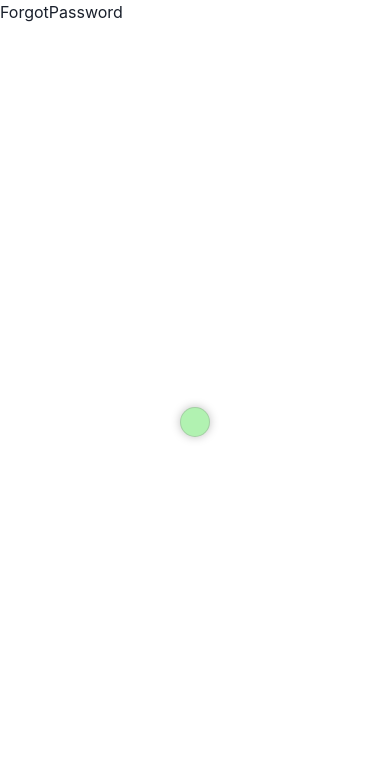
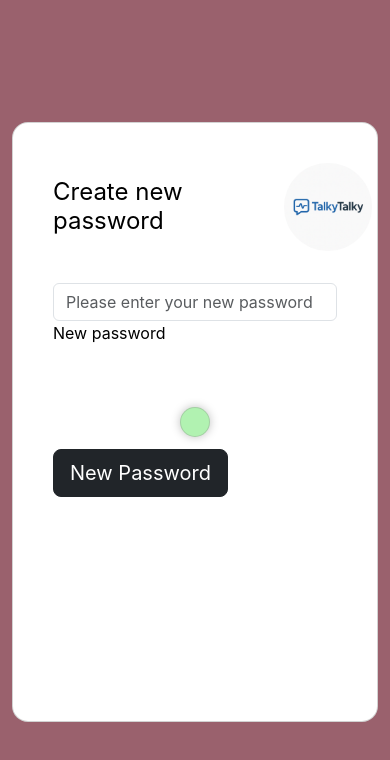
Before and after one commit to gauravmazumdar97/chat_application_with_socket, a React (Vite) app in the folder chat_app_frontend/: page /auth/forgot-password in a window 390 px wide. Shown: the top 760 px of the page. Built offline with nearby package versions, Linux system fonts and the light colour scheme.

Commit message:
Latest code for CHAT_APPLICATION

```diff
--- a/chat_app_frontend/package.json
+++ b/chat_app_frontend/package.json
@@ -18,6 +18,7 @@
     "@mui/icons-material": "^7.0.1",
     "@mui/material": "^7.0.1",
     "@react-spring/web": "^9.7.5",
+    "axios": "^1.8.4",
     "bootstrap": "^5.3.5",
     "dayjs": "^1.11.13",
     "framer-motion": "^12.6.3",
--- a/chat_app_frontend/src/component/AuthComponents/ForgetPassword/ForgotPassword.css
+++ b/chat_app_frontend/src/component/AuthComponents/ForgetPassword/ForgotPassword.css
@@ -0,0 +1,16 @@
+@keyframes zoomInOut {
+    0% {
+      transform: scale(1);
+    }
+    50% {
+      transform: scale(1.05); /* Slight zoom in */
+    }
+    100% {
+      transform: scale(1);
+    }
+  }
+
+  .zoom-animation {
+    animation: zoomInOut 3s infinite ease-in-out;
+    transition: transform 0.3s ease-in-out;
+  }
--- a/chat_app_frontend/src/component/AuthComponents/ForgetPassword/ForgotPassword.jsx
+++ b/chat_app_frontend/src/component/AuthComponents/ForgetPassword/ForgotPassword.jsx
@@ -1,9 +1,98 @@
-import React from 'react'
+import React, { useReducer, useState } from 'react';
+import { useNavigate, Link } from 'react-router-dom';
+import ChatApplogo from '../../../assets/ChatApplication_LOGO.png';
+import './ForgotPassword.css';
+
+
 
 function ForgotPassword() {
+
+  const initialState = {
+    new_password:  "",
+  }
+
+
+  const [form, dispatch] = useReducer(RenderFunction, initialState);
+
+  function RenderFunction(state, action){
+      const { type, payload } = action;
+
+      switch (type) {
+        case "new_password":
+          return { ...state, new_password: payload };
+
+        default:
+          return state;
+      }
+
+    }
+
+    function handleSubmit(e) {
+      e.preventDefault(); // Prevent page reload
+      console.log("This is the value in the FORM :-");
+      console.log(form);
+    }
+
   return (
-    <div>ForgotPassword</div>
-  )
+    <section className="vh-100" style={{ backgroundColor: '#9A616D' }}>
+      <div className="container py-5 h-100">
+        <div className="row d-flex justify-content-center align-items-center h-100">
+          <div className="col col-xl-8">
+            <div className="card" style={{ borderRadius: '1rem', height: '600px', overflow: 'hidden' }}>
+              <div className="row g-0">
+                <div className="col-md-6 col-lg-5 d-none d-md-block">
+                  {/* <img alt="login form" className="img-fluid"
+                    src="https://img.freepik.com/free-vector/two-hands-holding-phones-with-messages-speech-bubbles-people-chatting-through-mobile-app-flat-vector-illustration-communication-network-social-media-concept-banner-landing-web-page_74855-25390.jpg?semt=ais_hybrid&w=740"
+                    style={{ borderRadius: '1rem 0 0 1rem', marginTop: '8rem' }} /> */}
+                  <img
+                    alt="login form"
+                    className="img-fluid zoom-animation"
+                    src="https://img.freepik.com/free-vector/two-hands-holding-phones-with-messages-speech-bubbles-people-chatting-through-mobile-app-flat-vector-illustration-communication-network-social-media-concept-banner-landing-web-page_74855-25390.jpg?semt=ais_hybrid&w=740"
+                    style={{ borderRadius: '1rem 0 0 1rem', marginTop: '8rem' }} />
+                </div>
+
+                <div className="col-md-6 col-lg-7 d-flex align-items-center">
+                  <div className="card-body text-black">
+                    <form className='m-2' onSubmit={handleSubmit}>
+                      <div className="d-flex align-items-center">
+                        <i className="fas fa-cubes fa-2x me-3" style={{ color: '#ff6219' }}></i>
+                      </div>
+
+                      <h5 className="fw-normal mb-3 pb-3 d-flex justify-content-between align-items-center"
+                        style={{ fontSize:'1.5rem' }}>
+                          <span>Create new password</span>
+                          <span>
+                            <img src={ChatApplogo} alt="login form" className="img-fluid"
+                              style={{ height: '5.5rem', borderRadius: '7rem', marginLeft:'3rem' }} />
+                          </span>
+                      </h5>
+
+                      <div className="form-outline mb-5">
+                        <input type="new_password" id="new_password"
+                         value={form?.new_password}
+                         onChange={(e) => dispatch({ type: 'new_password', payload: e.target.value })}
+                         className="form-control form-control-md"
+                         placeholder="Please enter your new password" />
+                        <label className="form-label">New password</label>
+                      </div>
+
+                      <div className="pt-5">
+                        <button className="btn btn-dark btn-lg btn-block" type="submit">
+                          New Password
+                        </button>
+
+                      </div>
+                    </form>
+                  </div>
+                </div>
+              </div>
+            </div>
+          </div>
+        </div>
+      </div>
+    </section>
+  );
 }
 
+
 export default ForgotPassword
--- a/chat_app_frontend/src/component/AuthComponents/Login/Login.css
+++ b/chat_app_frontend/src/component/AuthComponents/Login/Login.css
@@ -21,3 +21,20 @@
     padding: 2rem !important;
   }
 }
+
+@keyframes zoomInOut {
+  0% {
+    transform: scale(1);
+  }
+  50% {
+    transform: scale(1.05); /* Slight zoom in */
+  }
+  100% {
+    transform: scale(1);
+  }
+}
+
+.zoom-animation {
+  animation: zoomInOut 3s infinite ease-in-out;
+  transition: transform 0.3s ease-in-out;
+}
--- a/chat_app_frontend/src/component/AuthComponents/Login/Login.jsx
+++ b/chat_app_frontend/src/component/AuthComponents/Login/Login.jsx
@@ -3,10 +3,14 @@ import { useNavigate, Link } from 'react-router-dom';
 import './Login.css';
 import background_for_chatApplication from '../../../assets/background_for_chatApplication.png';
 import ChatApplogo from '../../../assets/ChatApplication_LOGO.png';
-
+import axios from 'axios';
+import LoadingComponent from '../../ReusableComponents/LoadingComponent/LoadingComponent';
 
 
 function Login() {
+  const navigate = useNavigate(); // ✅ This is important!
+  const [isLoading, setIsLoading] = useState(false); // Loading state
+
 
   const initialState = {
     email: "",
@@ -33,21 +37,64 @@ function Login() {
 
     }
 
-    function handleSubmit(e) {
+    async function handleSubmit(e) {
       e.preventDefault(); // Prevent page reload
+      setIsLoading(true); // Start loading before API CALL
       console.log("This is the value in the FORM :-");
       console.log(form);
+      const payload = {
+        email: form.email,
+        password: form.password,
+      };
+
+      try {
+        const { data } = await axios.post('http://192.168.20.227:7000/api/auth/login', payload);
+
+        console.log("✅ Login success:", data);
+        localStorage.setItem('token', data.user.token);
+
+        setTimeout(() => {
+          navigate('/home');
+          // setIsLoading(false); // Stop loading before navigation
+        }, 3000);
+
+      } catch (error) {
+        // setIsLoading(false); // Stop loading on error
+        console.error("❌ Login failed:", error.response?.data?.message || error.message);
+        alert(error.response?.data?.message || "Login failed. Please try again.");
+      }
+
     }
 
   return (
     <section className="vh-100" style={{ backgroundColor: '#9A616D' }}>
+        {/* Loading overlay - shown only when isLoading is true */}
+        {isLoading && (
+          <div style={{
+            position: 'fixed',
+            top: 0,
+            left: 0,
+            right: 0,
+            bottom: 0,
+            backgroundColor: 'rgba(0,0,0,0.5)',
+            display: 'flex',
+            justifyContent: 'center',
+            alignItems: 'center',
+            zIndex: 1000 }}>
+          <LoadingComponent />
+          <span style={{ color: 'white', marginLeft: '10px' }}>Logging in...</span>
+        </div>
+      )}
+
       <div className="container py-5 h-100">
         <div className="row d-flex justify-content-center align-items-center h-100">
           <div className="col col-xl-8">
             <div className="card" style={{ borderRadius: '1rem', height: '38rem', overflow: 'hidden' }}>
               <div className="row g-0">
                 <div className="col-md-6 col-lg-5 d-none d-md-block">
-                  <img alt="login form" className="img-fluid"
+                <img
+                    alt="login form"
+                    className="img-fluid zoom-animation"
                     src="https://img.freepik.com/free-vector/two-hands-holding-phones-with-messages-speech-bubbles-people-chatting-through-mobile-app-flat-vector-illustration-communication-network-social-media-concept-banner-landing-web-page_74855-25390.jpg?semt=ais_hybrid&w=740"
                     style={{ borderRadius: '1rem 0 0 1rem', marginTop: '8rem' }} />
                 </div>
@@ -84,7 +131,12 @@ function Login() {
                         <label className="form-label">Password</label>
                       </div>
 
-                      <a className="small text-muted" href="#!">Forgot password?</a>
+                      <a className="small text-muted" href="#!">
+                      <Link to="/auth/forgot-password" style={{ textDecoration: 'none' }}>
+                      Forgot password?
+                        </Link>
+                        </a>
+
                       <div className="pt-1 mb-4">
                         <button className="btn btn-dark btn-lg btn-block" type="submit">
                           Login
--- a/chat_app_frontend/src/component/AuthComponents/Register/Register.jsx
+++ b/chat_app_frontend/src/component/AuthComponents/Register/Register.jsx
@@ -42,6 +42,14 @@ function Register() {
       e.preventDefault(); // Prevent page reload
       console.log("This is the value in the FORM :-");
       console.log(form);
+
+      try {
+
+      } catch (error) {
+        console.error("❌ Register failed:", error.response?.data?.message || error.message);
+        alert(error.response?.data?.message || "Register failed. Please try again.");
+      }
+
     }
 
   return (
@@ -52,7 +60,9 @@ function Register() {
             <div className="card" style={{ borderRadius: '1rem', height: '600px', overflow: 'hidden' }}>
               <div className="row g-0">
                 <div className="col-md-6 col-lg-5 d-none d-md-block">
-                  <img alt="login form" className="img-fluid"
+                <img
+                    alt="login form"
+                    className="img-fluid zoom-animation"
                     src="https://img.freepik.com/free-vector/two-hands-holding-phones-with-messages-speech-bubbles-people-chatting-through-mobile-app-flat-vector-illustration-communication-network-social-media-concept-banner-landing-web-page_74855-25390.jpg?semt=ais_hybrid&w=740"
                     style={{ borderRadius: '1rem 0 0 1rem', marginTop: '8rem' }} />
                 </div>
--- a/chat_app_frontend/src/component/ReusableComponents/LoadingComponent/LoadingComponent.jsx
+++ b/chat_app_frontend/src/component/ReusableComponents/LoadingComponent/LoadingComponent.jsx
@@ -5,10 +5,11 @@ function LoadingComponent() {
   return (
     <div className="d-flex justify-content-center align-items-center vh-100">
       <Atom
-        color="#32cd32"       // LimeGreen
-        size="medium"         // Options: small | medium | large
-        text="Loading..."     // Optional: add loading text
-        textColor="#32cd32"   // Text color
+        color="#32cd32"
+        height={220}        // explicitly set height
+        width={220}         // explicitly set width
+        text="Loading..."
+        textColor="#32cd32"
       />
     </div>
   );
```
Also changed, not shown: chat_app_frontend/src/component/AuthComponents/Register/Register.css (+17 -0 lines), chat_app_frontend/src/component/AuthComponents/AuthComponent.css (line endings or trailing spaces), 2 other files (tests, documents, lock files or other folders).
